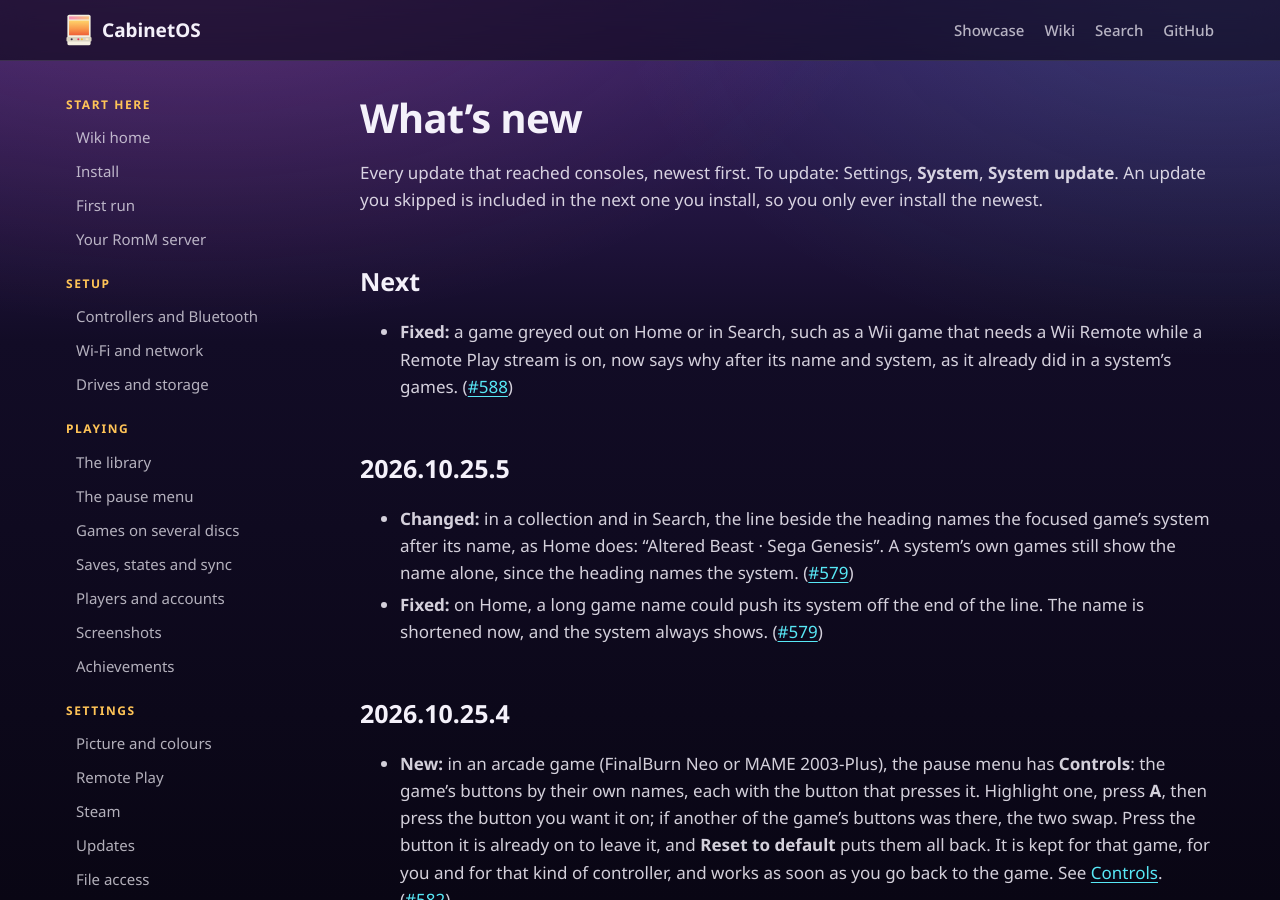
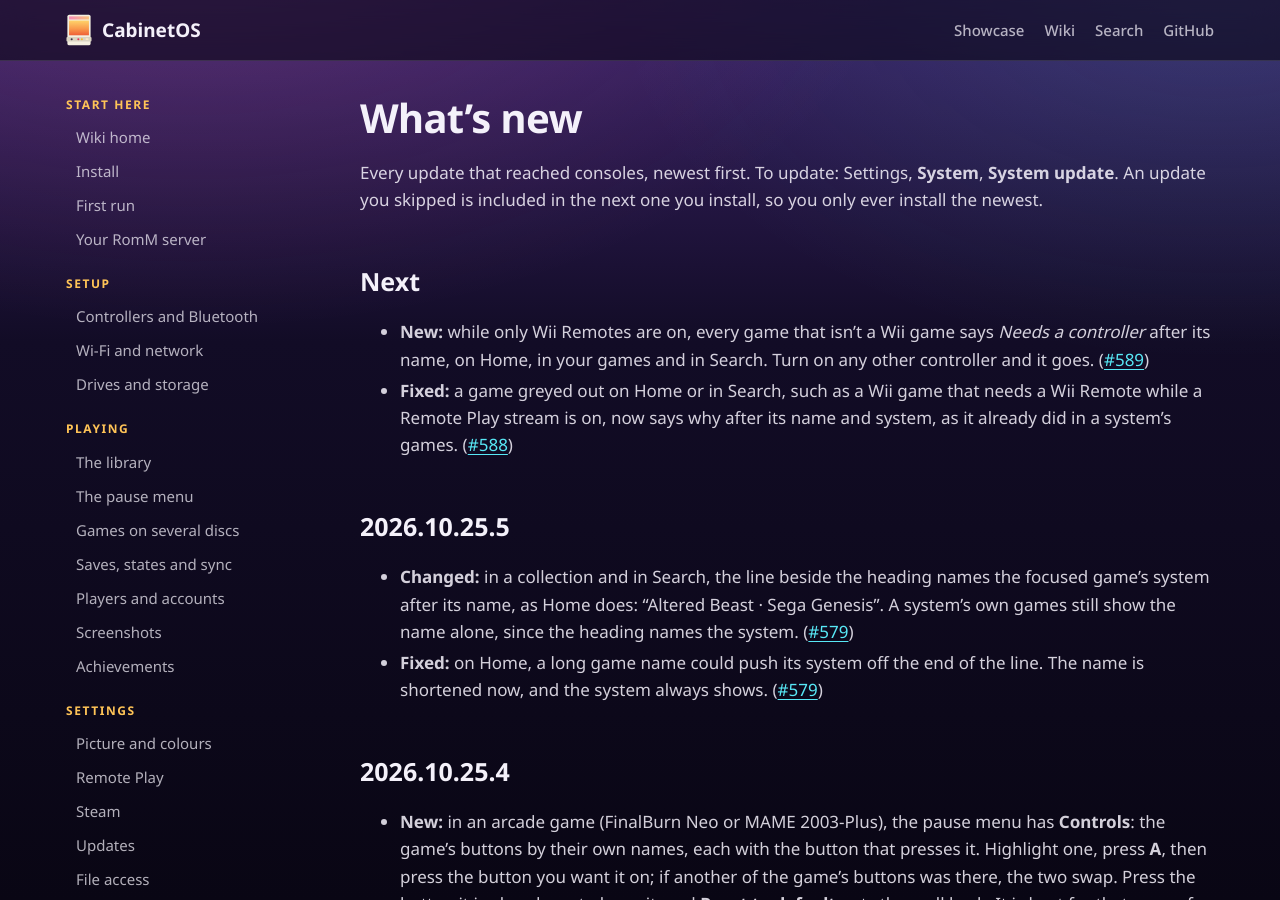
Before and after one commit to MMagTech/cabinetos, a Jekyll site: the page built from docs/wiki/changelog.md, in a window 1280 px wide and 900 px high. Built offline with Jekyll 4.4.1, drawn with Linux system fonts in a browser that asks for light colours; our own code applies the rules of GitHub Pages for plain Markdown files.

Commit message:
Decision and changelog: name #589's "Needs a controller" note
Co-Authored-By: Claude Opus 5.5 <noreply@anthropic.com>

```diff
--- a/docs/wiki/changelog.md
+++ b/docs/wiki/changelog.md
@@ -6,6 +6,10 @@ one you install, so you only ever install the newest.
 
 ## Next
 
+- **New:** while only Wii Remotes are on, every game that isn't a Wii game
+  says *Needs a controller* after its name, on Home, in your games and in
+  Search. Turn on any other controller and it goes.
+  ([#589](https://github.com/MMagTech/cabinetos/pull/589))
 - **Fixed:** a game greyed out on Home or in Search, such as a Wii game that
   needs a Wii Remote while a Remote Play stream is on, now says why after its
   name and system, as it already did in a system's games.
```
Also changed, not shown: docs/decisions/2026-10-24-wii-remote-outside-wii-games.md (+4 -4 lines), docs/decisions/README.md (+1 -1 lines).
